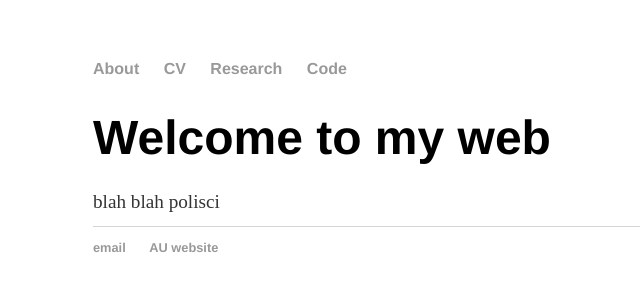
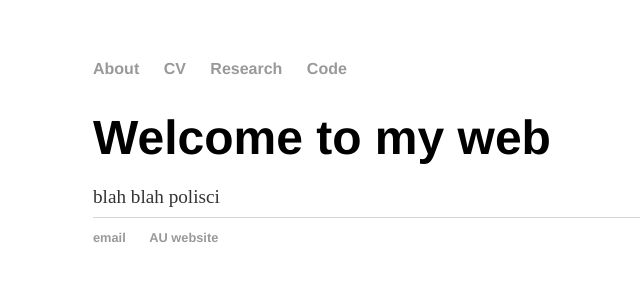
Before and after one commit to mbisgaard/mbisgaard.github.io, a Jekyll site: the page built from index.html, in a window 1280 px wide. Shown: the top 300 px of the page, without its empty margins (99-739 px from the left). Built offline with Jekyll 4.4.1, drawn with Linux system fonts in a browser that asks for light colours.

Commit message:
Update main.css

```diff
--- a/css/main.css
+++ b/css/main.css
@@ -30,7 +30,7 @@ h2 {
 
 p {
     font-size: 1.2em;
-    line-height: .5em;
+    line-height: 0em;
     color: #333;
 }
 
```
